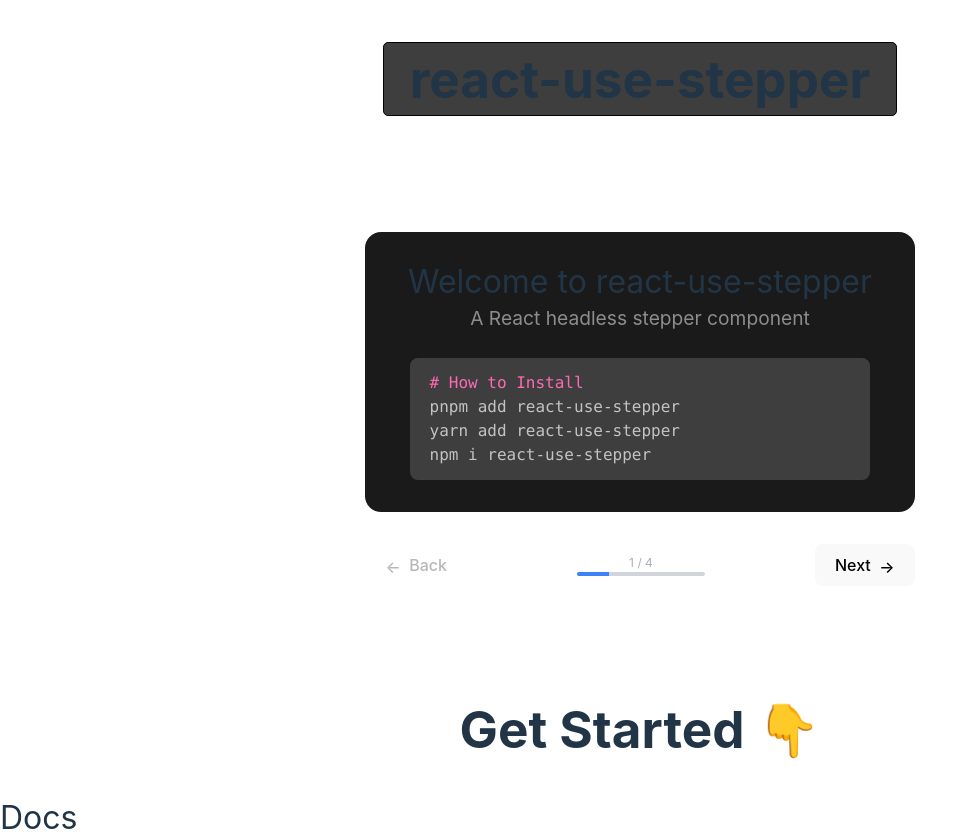
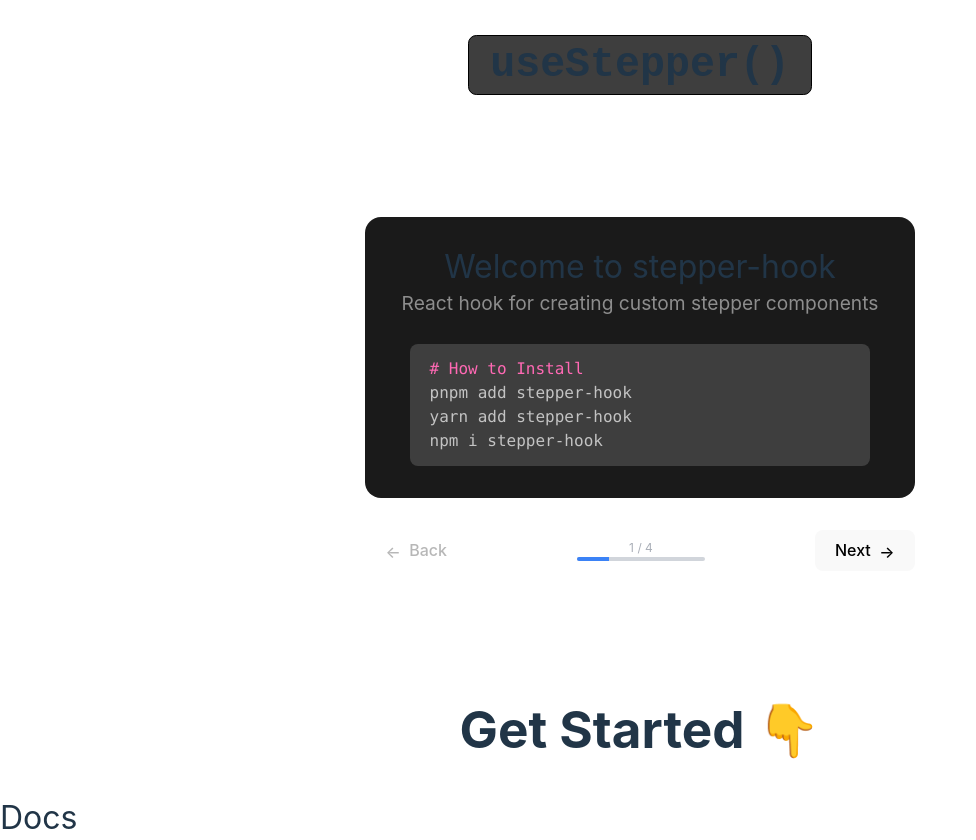
Before and after one commit to lucafaggianelli/stepper-hook, a React (Vite) app: page / in a window 1280 px wide. Shown: the whole page, without its empty margins (0-976 px from the left). Built offline with nearby package versions, Linux system fonts and the light colour scheme.

Commit message:
rename project

```diff
--- a/index.html
+++ b/index.html
@@ -4,7 +4,7 @@
     <meta charset="UTF-8" />
     <link rel="icon" type="image/svg+xml" href="/vite.svg" />
     <meta name="viewport" content="width=device-width, initial-scale=1.0" />
-    <title>react-use-stepper | Demo</title>
+    <title>stepper-hook | Demo</title>
   </head>
   <body>
     <div id="root"></div>
--- a/src/demo/App.tsx
+++ b/src/demo/App.tsx
@@ -11,16 +11,16 @@ interface StepsDataType {
 
 const Welcome = () => (
   <div>
-    <h2>Welcome to react-use-stepper</h2>
-    <p>A React headless stepper component</p>
+    <h2>Welcome to stepper-hook</h2>
+    <p>React hook for creating custom stepper components</p>
 
     <pre style={{ margin: '2em 1em 0 1em' }}>
       <code style={{ color: 'hotpink' }}># How to Install</code>
       {'\n'}
       <code>
-        {`pnpm add react-use-stepper
-yarn add react-use-stepper
-npm i react-use-stepper`}
+        {`pnpm add stepper-hook
+yarn add stepper-hook
+npm i stepper-hook`}
       </code>
     </pre>
   </div>
@@ -125,13 +125,14 @@ export default function App() {
       <section className="container">
         <h1
           style={{
+            fontFamily: 'monospace',
             background: '#3e3e3e',
             padding: '.15em .5em',
-            borderRadius: '0.1em',
+            borderRadius: '0.2em',
             border: '1px solid #000000',
           }}
         >
-          react-use-stepper
+          useStepper()
         </h1>
 
         <div style={{ width: 550, textAlign: 'center' }}>
--- a/vite.config.docs.ts
+++ b/vite.config.docs.ts
@@ -5,7 +5,7 @@ import react from '@vitejs/plugin-react-swc'
 
 // https://vitejs.dev/config/
 export default defineConfig({
-  base: '/react-use-stepper/',
+  base: '/stepper-hook/',
   build: {
     outDir: resolve(__dirname, 'dist-docs'),
   },
--- a/vite.config.ts
+++ b/vite.config.ts
@@ -9,9 +9,9 @@ export default defineConfig({
     lib: {
       // Could also be a dictionary or array of multiple entry points
       entry: resolve(__dirname, 'src/lib/index.ts'),
-      name: 'ReactUseStepper',
+      name: 'StepperHook',
       // the proper extensions will be added
-      fileName: 'react-use-stepper',
+      fileName: 'stepper-hook',
     },
     rollupOptions: {
       // make sure to externalize deps that shouldn't be bundled
```
Also changed, not shown: package.json (+6 -6 lines), 1 other file (tests, documents, lock files or other folders).
